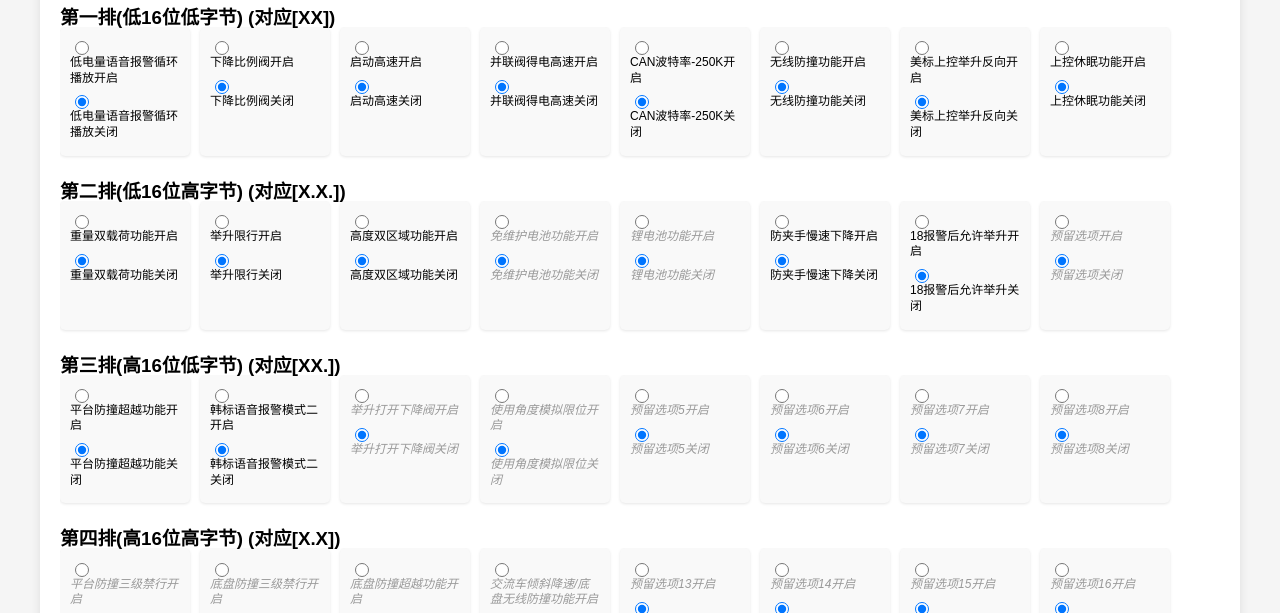
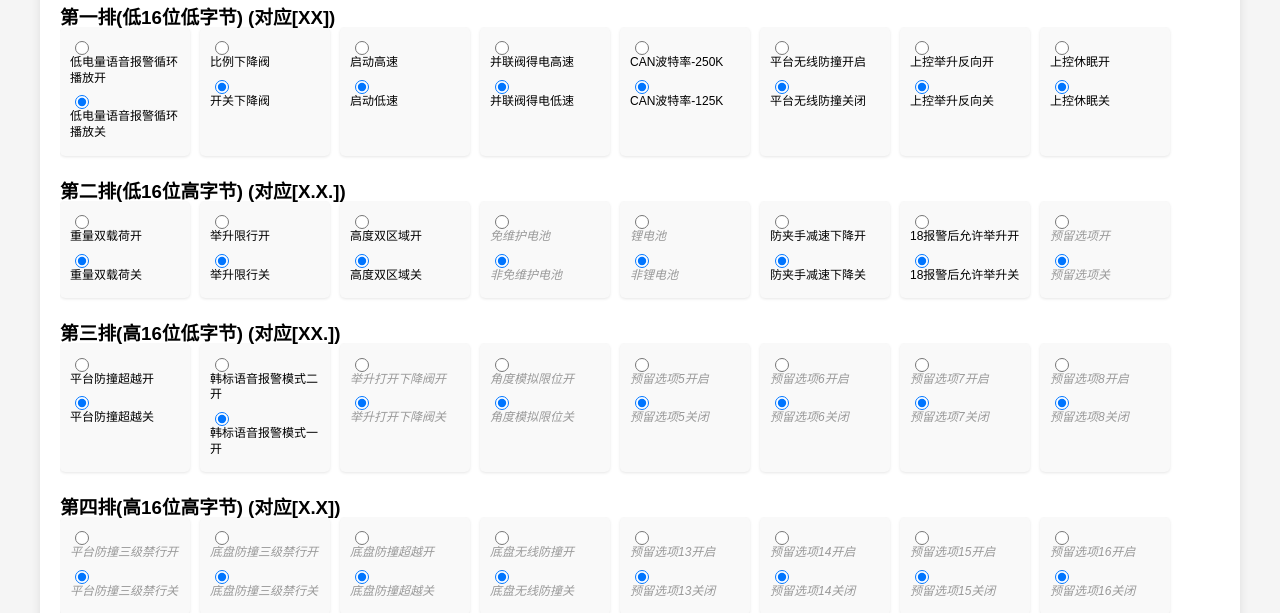
Before and after one commit to nvccr/nvccr.github.io, a plain HTML site: page index.html in a window 1280 px wide. Shown: the part 329-942 px from the top of the page. Drawn offline with Linux system fonts and the light colour scheme.

Commit message:
Update index.html

```diff
--- a/index.html
+++ b/index.html
@@ -3,7 +3,7 @@
 <head>
     <meta charset="UTF-8">
     <meta name="viewport" content="width=device-width, initial-scale=1.0">
-    <title>数码管双向计算器</title>
+    <title>H9和数码管双向计算器</title>
     <style>
         body {
             font-family: Arial, sans-serif;
@@ -209,51 +209,51 @@
                 <h3>第一排(低16位低字节) (对应[XX])</h3>
                 <div class="option-item">
                     <input type="radio" id="option1-on" name="option1" value="128">
-                    <label for="option1-on">低电量语音报警循环播放开启</label>
+                    <label for="option1-on">低电量语音报警循环播放开</label>
                     <input type="radio" id="option1-off" name="option1" value="0" checked>
-                    <label for="option1-off">低电量语音报警循环播放关闭</label>
+                    <label for="option1-off">低电量语音报警循环播放关</label>
                 </div>
                 <div class="option-item">
                     <input type="radio" id="option2-on" name="option2" value="64">
-                    <label for="option2-on">下降比例阀开启</label>
+                    <label for="option2-on">比例下降阀</label>
                     <input type="radio" id="option2-off" name="option2" value="0" checked>
-                    <label for="option2-off">下降比例阀关闭</label>
+                    <label for="option2-off">开关下降阀</label>
                 </div>
                 <div class="option-item">
                     <input type="radio" id="option3-on" name="option3" value="32">
-                    <label for="option3-on">启动高速开启</label>
+                    <label for="option3-on">启动高速</label>
                     <input type="radio" id="option3-off" name="option3" value="0" checked>
-                    <label for="option3-off">启动高速关闭</label>
+                    <label for="option3-off">启动低速</label>
                 </div>
                 <div class="option-item">
                     <input type="radio" id="option4-on" name="option4" value="16">
-                    <label for="option4-on">并联阀得电高速开启</label>
+                    <label for="option4-on">并联阀得电高速</label>
                     <input type="radio" id="option4-off" name="option4" value="0" checked>
-                    <label for="option4-off">并联阀得电高速关闭</label>
+                    <label for="option4-off">并联阀得电低速</label>
                 </div>
                 <div class="option-item">
                     <input type="radio" id="option5-on" name="option5" value="8">
-                    <label for="option5-on">CAN波特率-250K开启</label>
+                    <label for="option5-on">CAN波特率-250K</label>
                     <input type="radio" id="option5-off" name="option5" value="0" checked>
-                    <label for="option5-off">CAN波特率-250K关闭</label>
+                    <label for="option5-off">CAN波特率-125K</label>
                 </div>
                 <div class="option-item">
                     <input type="radio" id="option6-on" name="option6" value="4">
-                    <label for="option6-on">无线防撞功能开启</label>
+                    <label for="option6-on">平台无线防撞开启</label>
                     <input type="radio" id="option6-off" name="option6" value="0" checked>
-                    <label for="option6-off">无线防撞功能关闭</label>
+                    <label for="option6-off">平台无线防撞关闭</label>
                 </div>
                 <div class="option-item">
                     <input type="radio" id="option7-on" name="option7" value="2">
-                    <label for="option7-on">美标上控举升反向开启</label>
+                    <label for="option7-on">上控举升反向开</label>
                     <input type="radio" id="option7-off" name="option7" value="0" checked>
-                    <label for="option7-off">美标上控举升反向关闭</label>
+                    <label for="option7-off">上控举升反向关</label>
                 </div>
                 <div class="option-item">
                     <input type="radio" id="option8-on" name="option8" value="1">
-                    <label for="option8-on">上控休眠功能开启</label>
+                    <label for="option8-on">上控休眠开</label>
                     <input type="radio" id="option8-off" name="option8" value="0" checked>
-                    <label for="option8-off">上控休眠功能关闭</label>
+                    <label for="option8-off">上控休眠关</label>
                 </div>
             </div>
 
@@ -261,51 +261,51 @@
                 <h3>第二排(低16位高字节) (对应[X.X.])</h3>
                 <div class="option-item">
                     <input type="radio" id="option9-on" name="option9" value="128">
-                    <label for="option9-on">重量双载荷功能开启</label>
+                    <label for="option9-on">重量双载荷开</label>
                     <input type="radio" id="option9-off" name="option9" value="0" checked>
-                    <label for="option9-off">重量双载荷功能关闭</label>
+                    <label for="option9-off">重量双载荷关</label>
                 </div>
                 <div class="option-item">
                     <input type="radio" id="option10-on" name="option10" value="64">
-                    <label for="option10-on">举升限行开启</label>
+                    <label for="option10-on">举升限行开</label>
                     <input type="radio" id="option10-off" name="option10" value="0" checked>
-                    <label for="option10-off">举升限行关闭</label>
+                    <label for="option10-off">举升限行关</label>
                 </div>
                 <div class="option-item">
                     <input type="radio" id="option11-on" name="option11" value="32">
-                    <label for="option11-on">高度双区域功能开启</label>
+                    <label for="option11-on">高度双区域开</label>
                     <input type="radio" id="option11-off" name="option11" value="0" checked>
-                    <label for="option11-off">高度双区域功能关闭</label>
+                    <label for="option11-off">高度双区域关</label>
                 </div>
                 <div class="option-item">
                     <input type="radio" id="option12-on" name="option12" value="16">
-                    <label for="option12-on" class="reserved">免维护电池功能开启</label>
+                    <label for="option12-on" class="reserved">免维护电池</label>
                     <input type="radio" id="option12-off" name="option12" value="0" checked>
-                    <label for="option12-off" class="reserved">免维护电池功能关闭</label>
+                    <label for="option12-off" class="reserved">非免维护电池</label>
                 </div>
                 <div class="option-item">
                     <input type="radio" id="option13-on" name="option13" value="8">
-                    <label for="option13-on" class="reserved">锂电池功能开启</label>
+                    <label for="option13-on" class="reserved">锂电池</label>
                     <input type="radio" id="option13-off" name="option13" value="0" checked>
-                    <label for="option13-off" class="reserved">锂电池功能关闭</label>
+                    <label for="option13-off" class="reserved">非锂电池</label>
                 </div>
                 <div class="option-item">
                     <input type="radio" id="option14-on" name="option14" value="4">
-                    <label for="option14-on">防夹手慢速下降开启</label>
+                    <label for="option14-on">防夹手减速下降开</label>
                     <input type="radio" id="option14-off" name="option14" value="0" checked>
-                    <label for="option14-off">防夹手慢速下降关闭</label>
+                    <label for="option14-off">防夹手减速下降关</label>
                 </div>
                 <div class="option-item">
                     <input type="radio" id="option15-on" name="option15" value="2">
-                    <label for="option15-on">18报警后允许举升开启</label>
+                    <label for="option15-on">18报警后允许举升开</label>
                     <input type="radio" id="option15-off" name="option15" value="0" checked>
-                    <label for="option15-off">18报警后允许举升关闭</label>
+                    <label for="option15-off">18报警后允许举升关</label>
                 </div>
                 <div class="option-item">
                     <input type="radio" id="option16-on" name="option16" value="1">
-                    <label for="option16-on" class="reserved">预留选项开启</label>
+                    <label for="option16-on" class="reserved">预留选项开</label>
                     <input type="radio" id="option16-off" name="option16" value="0" checked>
-                    <label for="option16-off" class="reserved">预留选项关闭</label>
+                    <label for="option16-off" class="reserved">预留选项关</label>
                 </div>
             </div>
 
@@ -313,27 +313,27 @@
                 <h3>第三排(高16位低字节) (对应[XX.])</h3>
                 <div class="option-item">
                     <input type="radio" id="option17-on" name="option17" value="128">
-                    <label for="option17-on">平台防撞超越功能开启</label>
+                    <label for="option17-on">平台防撞超越开</label>
                     <input type="radio" id="option17-off" name="option17" value="0" checked>
-                    <label for="option17-off">平台防撞超越功能关闭</label>
+                    <label for="option17-off">平台防撞超越关</label>
                 </div>
                 <div class="option-item">
                     <input type="radio" id="option18-on" name="option18" value="64">
-                    <label for="option18-on">韩标语音报警模式二开启</label>
+                    <label for="option18-on">韩标语音报警模式二开</label>
                     <input type="radio" id="option18-off" name="option18" value="0" checked>
-                    <label for="option18-off">韩标语音报警模式二关闭</label>
+                    <label for="option18-off">韩标语音报警模式一开</label>
                 </div>
                 <div class="option-item">
                     <input type="radio" id="option19-on" name="option19" value="32">
-                    <label for="option19-on" class="reserved">举升打开下降阀开启</label>
+                    <label for="option19-on" class="reserved">举升打开下降阀开</label>
                     <input type="radio" id="option19-off" name="option19" value="0" checked>
-                    <label for="option19-off" class="reserved">举升打开下降阀关闭</label>
+                    <label for="option19-off" class="reserved">举升打开下降阀关</label>
                 </div>
                 <div class="option-item">
                     <input type="radio" id="option20-on" name="option20" value="16">
-                    <label for="option20-on" class="reserved">使用角度模拟限位开启</label>
+                    <label for="option20-on" class="reserved">角度模拟限位开</label>
                     <input type="radio" id="option20-off" name="option20" value="0" checked>
-                    <label for="option20-off" class="reserved">使用角度模拟限位关闭</label>
+                    <label for="option20-off" class="reserved">角度模拟限位关</label>
                 </div>
                 <div class="option-item">
                     <input type="radio" id="option21-on" name="option21" value="8">
@@ -365,27 +365,27 @@
                 <h3>第四排(高16位高字节) (对应[X.X])</h3>
                 <div class="option-item">
                     <input type="radio" id="option25-on" name="option25" value="128">
-                    <label for="option25-on" class="reserved">平台防撞三级禁行开启</label>
+                    <label for="option25-on" class="reserved">平台防撞三级禁行开</label>
                     <input type="radio" id="option25-off" name="option25" value="0" checked>
-                    <label for="option25-off" class="reserved">平台防撞三级禁行关闭</label>
+                    <label for="option25-off" class="reserved">平台防撞三级禁行关</label>
                 </div>
                 <div class="option-item">
                     <input type="radio" id="option26-on" name="option26" value="64">
-                    <label for="option26-on" class="reserved">底盘防撞三级禁行开启</label>
+                    <label for="option26-on" class="reserved">底盘防撞三级禁行开</label>
                     <input type="radio" id="option26-off" name="option26" value="0" checked>
-                    <label for="option26-off" class="reserved">底盘防撞三级禁行关闭</label>
+                    <label for="option26-off" class="reserved">底盘防撞三级禁行关</label>
                 </div>
                 <div class="option-item">
                     <input type="radio" id="option27-on" name="option27" value="32">
-                    <label for="option27-on" class="reserved">底盘防撞超越功能开启</label>
+                    <label for="option27-on" class="reserved">底盘防撞超越开</label>
                     <input type="radio" id="option27-off" name="option27" value="0" checked>
-                    <label for="option27-off" class="reserved">底盘防撞超越功能关闭</label>
+                    <label for="option27-off" class="reserved">底盘防撞超越关</label>
                 </div>
                 <div class="option-item">
                     <input type="radio" id="option28-on" name="option28" value="16">
-                    <label for="option28-on" class="reserved">交流车倾斜降速/底盘无线防撞功能开启</label>
+                    <label for="option28-on" class="reserved">底盘无线防撞开</label>
                     <input type="radio" id="option28-off" name="option28" value="0" checked>
-                    <label for="option28-off" class="reserved">交流车倾斜降速/底盘无线防撞功能关闭</label>
+                    <label for="option28-off" class="reserved">底盘无线防撞关</label>
                 </div>
                 <div class="option-item">
                     <input type="radio" id="option29-on" name="option29" value="8">
@@ -417,14 +417,15 @@
         <button class="calculate-btn" id="calculateBtn">计算/更新</button>
 
         <div class="result-section">
-            <h3>当前状态</h3>
+<!--             <h3>当前状态</h3>
             <p>数码管显示值:</p>
             <ul>
                 <li>[XX]: <span id="result1">00</span> (第一排选项值: <span id="resultValue1">0</span>)</li>
                 <li>[X.X.]: <span id="result2">0.0.</span> (第二排选项值: <span id="resultValue2">0</span>)</li>
                 <li>[XX.]: <span id="result3">00.</span> (第三排选项值: <span id="resultValue3">0</span>)</li>
                 <li>[X.X]: <span id="result4">0.0</span> (第四排选项值: <span id="resultValue4">0</span>)</li>
-            </ul>
+            </ul> -->
+            <h6>Copyright © North Valley Research</h6>
         </div>
     </div>
 
```
